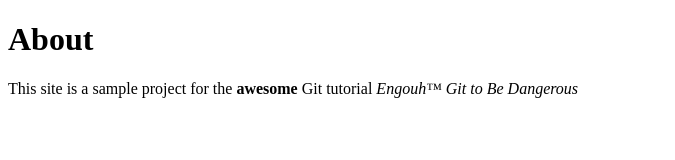
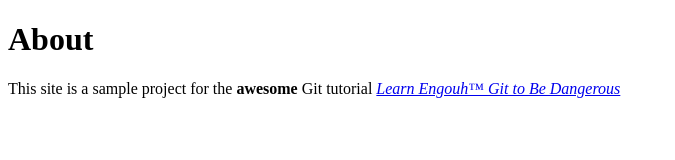
Before and after one commit to mathmatical/website, a plain HTML site: page about.html in a window 1280 px wide. Shown: the whole page, without its empty margins (0-675 px from the left). Drawn offline with Linux system fonts and the light colour scheme.

Commit message:
Add link to tutorial title

```diff
--- a/about.html
+++ b/about.html
@@ -6,7 +6,9 @@
 	<body>
 		<h1>About</h1>
 		<p>
-			This site is a sample project for the <strong>awesome</strong> Git tutorial <em>Engouh™ Git to Be Dangerous</em>
+			This site is a sample project for the <strong>awesome</strong> Git
+			tutorial <a href="http://learnenough.com/git-tutorial"><em>Learn Engouh™ Git
+			to Be Dangerous</em></a>
 		</p>
 	</body>
 </html>
```
